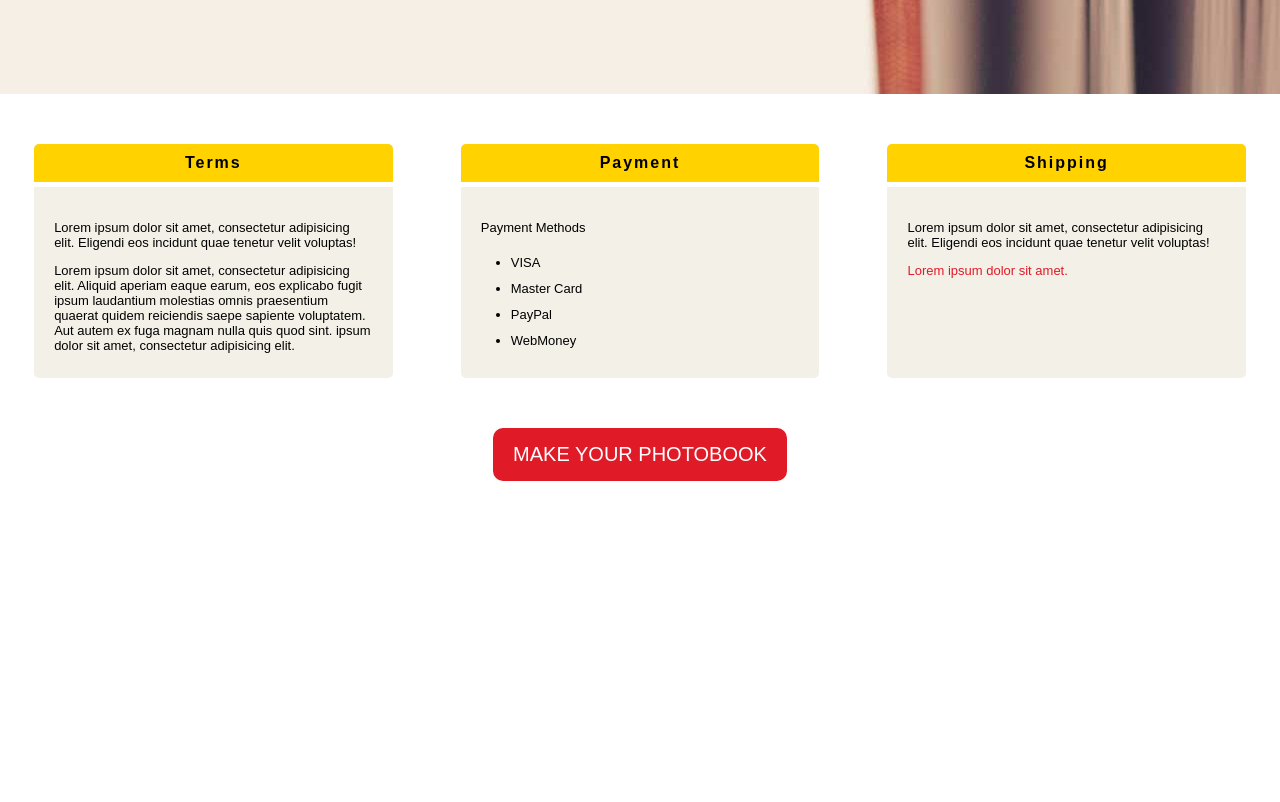
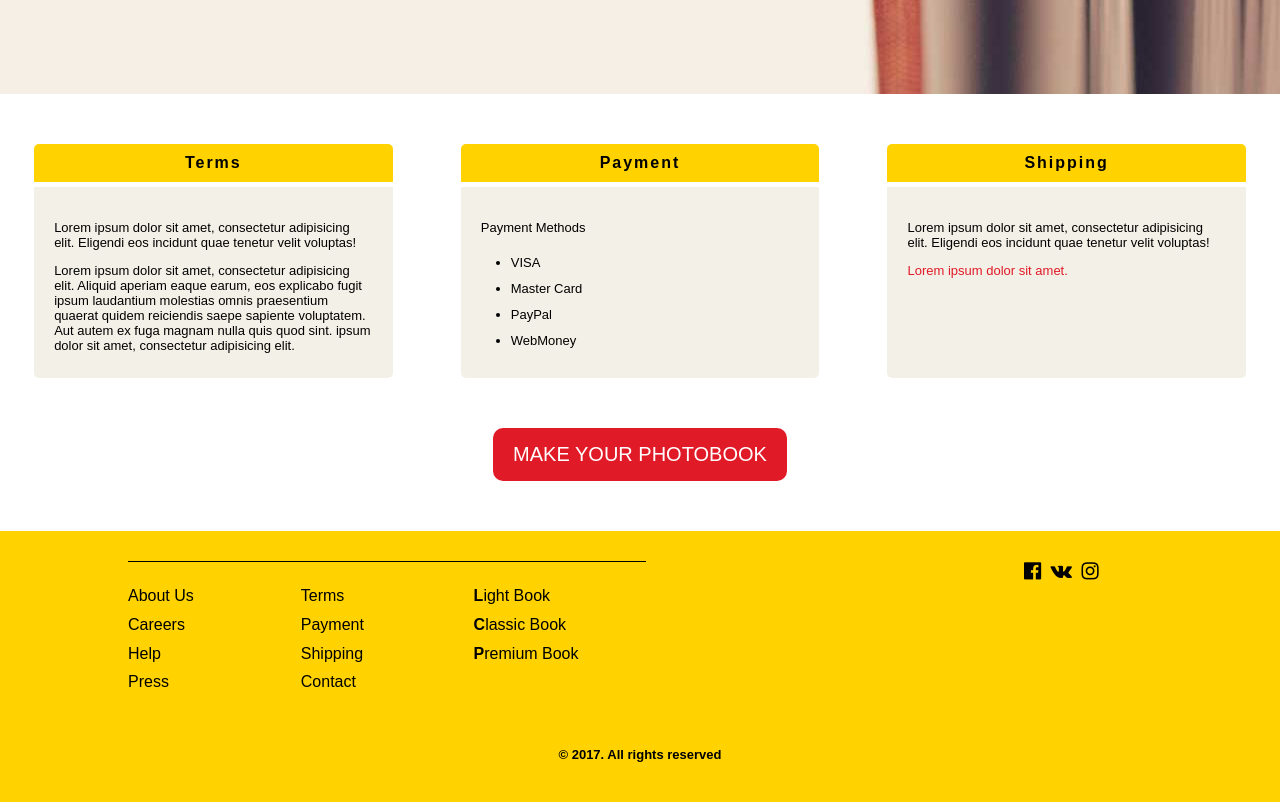
Before and after one commit to Belchenkov/photobook, a website: page public/index.html in a window 1280 px wide. Shown: the part 3064-3866 px from the top of the page. Before the commit the page ends 3595 px from the top, so only its background shows below. Drawn offline with Linux system fonts and the light colour scheme.

Commit message:
Section Footer

```diff
--- a/public/index.html
+++ b/public/index.html
@@ -191,6 +191,38 @@
             </div>
             <button class="btn btn-red">make your photobook</button>
         </section>
+
+        <footer id="footer">
+            <div class="view-port content">
+                <div class="links">
+                    <ul>
+                        <li><a href="#">About Us</a></li>
+                        <li><a href="#">Careers</a></li>
+                        <li><a href="#">Help</a></li>
+                        <li><a href="#">Press</a></li>
+                    </ul>
+                    <ul>
+                        <li><a href="#">Terms</a></li>
+                        <li><a href="#">Payment</a></li>
+                        <li><a href="#">Shipping</a></li>
+                        <li><a href="#">Contact</a></li>
+                    </ul>
+                    <ul class="first-letter">
+                        <li><a href="#">Light Book</a></li>
+                        <li><a href="#">Classic Book</a></li>
+                        <li><a href="#">Premium Book</a></li>
+                    </ul>
+                </div>
+                <div class="social">
+                    <i class="fa fa-facebook-official"></i>
+                    <i class="fa fa-vk"></i>
+                    <i class="fa fa-instagram"></i>
+                </div>
+            </div>
+            <div class="copyright">
+                &copy; 2017. All rights reserved
+            </div>
+        </footer>
     </div>
 </body>
 </html>
--- /dev/null
+++ b/src/less/footer.less
@@ -0,0 +1,51 @@
+@import "partials/params";
+@import "partials/mixins";
+
+#footer {
+  padding: 30px 0 40px;
+  background-color: @primary-color;
+  & .content {
+    display: flex;
+    justify-content: space-around;
+    margin-bottom: 50px;
+
+    & .links {
+      display: flex;
+      width: 50%;
+
+      & ul {
+        width: 27%;
+        margin-right: 30px;
+        .clean-list;
+        .footer-border;
+
+        &.first-letter li:first-letter{
+          font-weight: bold;
+        }
+
+        & li {
+          line-height: 1.8;
+
+          & a {
+            color: #000;
+          }
+        }
+      }
+    }
+
+    & .social {
+      width: 10%;
+      & i.fa {
+        cursor: pointer;
+        font-size: 20px;
+        margin-right: 5px;
+      }
+    }
+  }
+
+  & .copyright {
+    text-align: center;
+    font-size: 13px;
+    font-weight: bold;
+  }
+}
--- a/src/less/partials/mixins.less
+++ b/src/less/partials/mixins.less
@@ -14,3 +14,8 @@
   align-items: center;
   justify-content: center;
 }
+
+.footer-border() {
+  border-top: 1px solid #000;
+  padding-top: 20px;
+}
```
Also changed, not shown: public/bundle.min.css.
